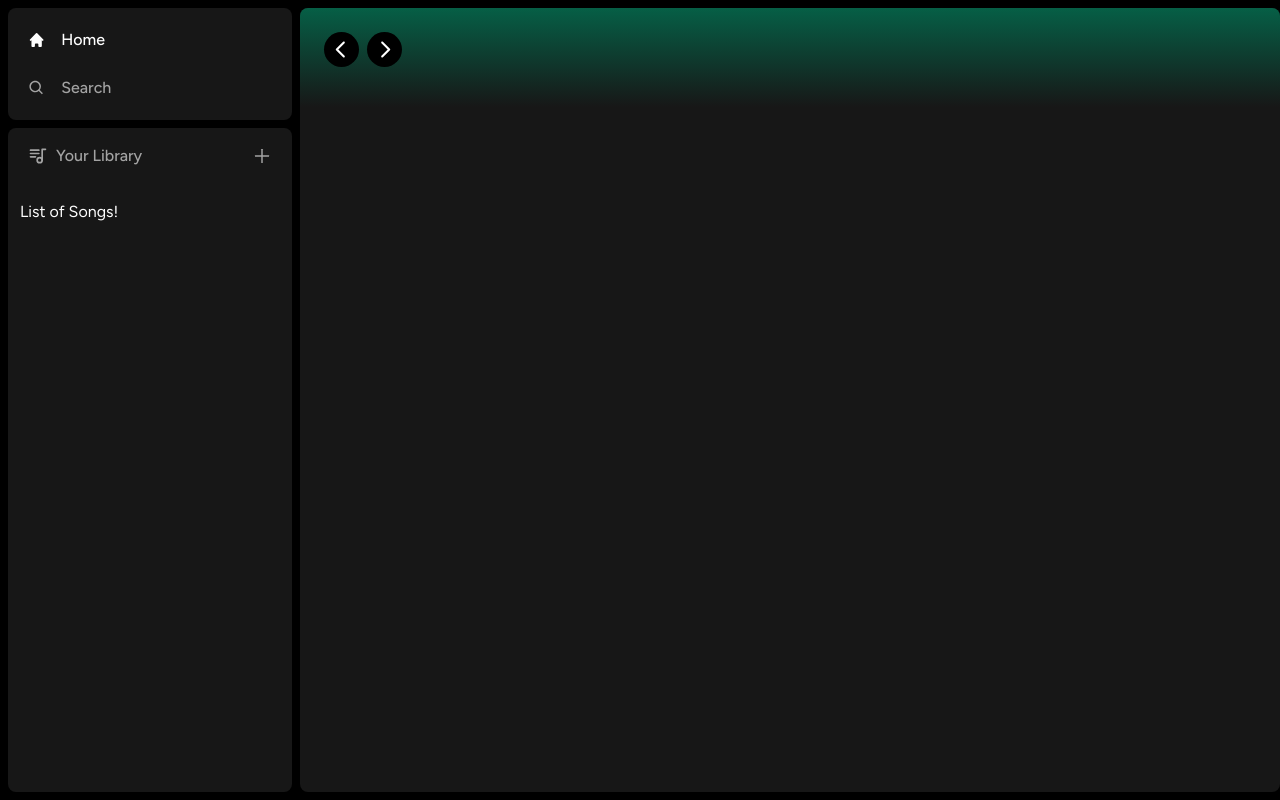
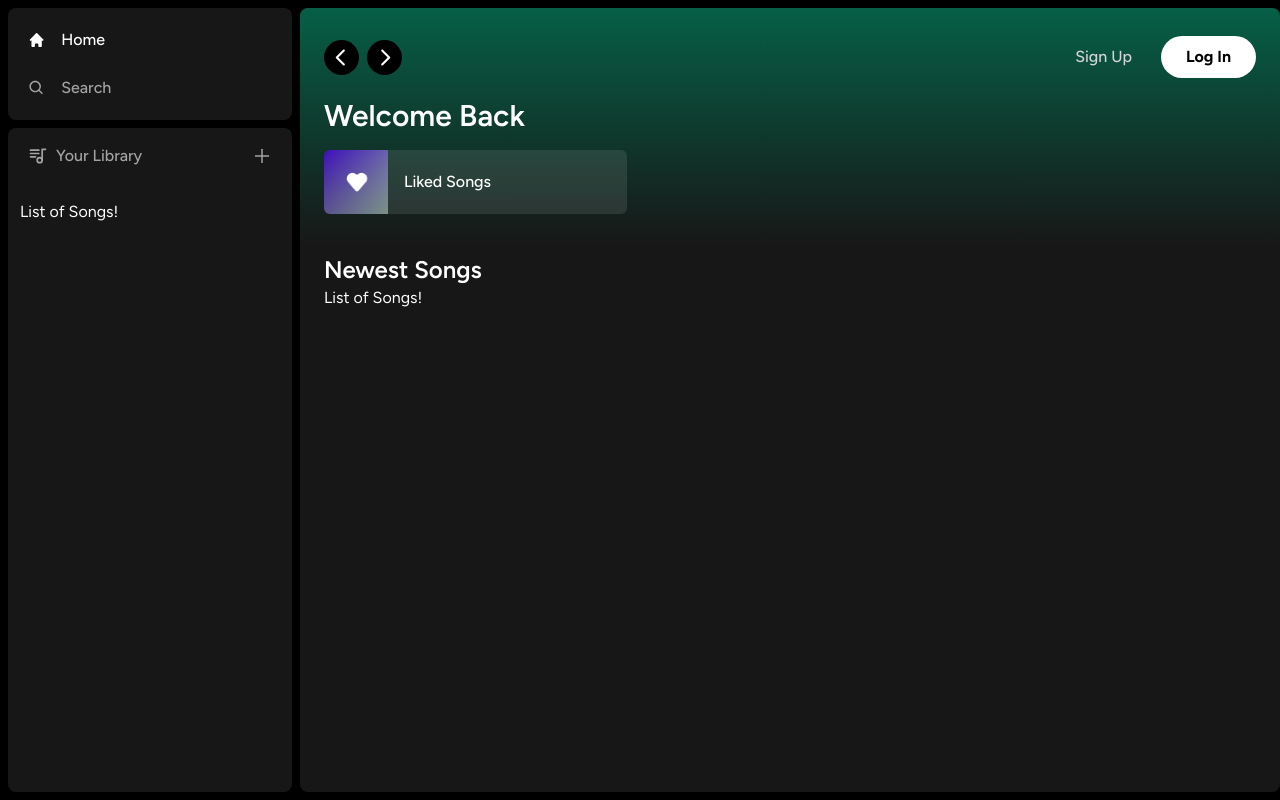
Before and after one commit to Dunderz/spotify-clone-tutorial, a Next.js app: page / in a window 1280 px wide. Built offline with nearby package versions, Linux system fonts and the light colour scheme.

Commit message:
end of Layout

```diff
--- a/app/(site)/page.tsx
+++ b/app/(site)/page.tsx
@@ -1,9 +1,27 @@
 import Header from "@/components/Header";
+import ListItem from "@/components/ListItem";
 
 export default function Home() {
   return (
     <div className="bg-neutral-900 rounded-lg h-full w-full overflow-hidden overflow-y-auto">
-      <Header>Header</Header>
+      <Header>
+        <div className="mb-2">
+          <h1 className="text-white text-3xl font-semibold">Welcome Back</h1>
+          <div className="grid grid-cols-1 sm:grid-cols-2 xl:grid-cols-3 2xl:grid-cols-4 gap-3 mt-4">
+            <ListItem
+              image="/images/liked.png"
+              name="Liked Songs"
+              href="liked"
+            />
+          </div>
+        </div>
+      </Header>
+      <div className="mt-2 mb-7 px-6">
+        <div className="flex justify-between items-center">
+          <h1 className="text-white text-2xl font-semibold">Newest Songs</h1>
+        </div>
+        <div>List of Songs!</div>
+      </div>
     </div>
   );
 }
--- a/components/Button.tsx
+++ b/components/Button.tsx
@@ -1,10 +1,22 @@
 import { forwardRef } from "react";
+import { twMerge } from "tailwind-merge";
 
 interface ButtonProps extends React.ButtonHTMLAttributes<HTMLButtonElement> {}
 
 const Button = forwardRef<HTMLButtonElement, ButtonProps>(
   ({ className, children, disabled, type = "button", ...props }, ref) => {
-    return <button></button>;
+    return (
+      <button
+        type={type}
+        className={twMerge(
+          `w-full rounded-full bg-green-500 border border-transparent px-3
+      py-3 disabled:cursor-not-allowed disabled:opacity-50 text-black font-bold hover:opacity-75 transition`,
+          className
+        )}
+      >
+        {children}
+      </button>
+    );
   }
 );
 
--- a/components/Header.tsx
+++ b/components/Header.tsx
@@ -54,11 +54,19 @@
         <div className="flex justify-between items-center gap-x-4">
           <>
             <div>
-              <Button>Sign Up</Button>
+              <Button className="bg-transparent text-neutral-300 font-medium">
+                Sign Up
+              </Button>
+            </div>
+            <div>
+              <Button onClick={() => {}} className="bg-white px-6 py-2">
+                Log In
+              </Button>
             </div>
           </>
         </div>
       </div>
+      {children}
     </div>
   );
 };
--- /dev/null
+++ b/components/ListItem.tsx
@@ -0,0 +1,40 @@
+"use client";
+import { useRouter } from "next/navigation";
+import Image from "next/image";
+import { FaPlay } from "react-icons/fa";
+
+interface ListItemProps {
+  image: string;
+  name: string;
+  href: string;
+}
+
+const ListItem: React.FC<ListItemProps> = ({ image, name, href }) => {
+  const router = useRouter();
+
+  const onClick = () => {
+    // Add authentication before push
+    router.push(href);
+  };
+
+  return (
+    <button
+      onClick={onClick}
+      className="relative group flex items-center rounded-md overflow-hidden gap-x-4 bg-neutral-100/10
+  hover:bg-neutral-100/20 transition pr-4"
+    >
+      <div className="relative min-h-[64px] min-w-[64px]">
+        <Image className="object-cover" fill src={image} alt="Image" />
+      </div>
+      <p className="font-medium truncate py-5">{name}</p>
+      <div
+        className="absolute transition opacity-0 rounded-full flex items-center justify-center
+      bg-green-500 p-4 drop-shadow-md right-5 group-hover:opacity-100 hover:scale-110"
+      >
+        <FaPlay className="text-black" />
+      </div>
+    </button>
+  );
+};
+
+export default ListItem;
```
Also changed, not shown: public/images/liked.png (added).
